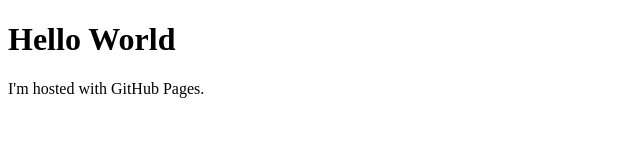
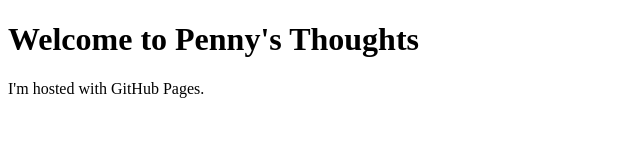
Before and after one commit to thoughtsbypenny/thoughts-by-penny, a plain HTML site: page index.html in a window 1280 px wide. Shown: the whole page, without its empty margins (0-640 px from the left). Drawn offline with Linux system fonts and the light colour scheme.

Commit message:
update hello world

```diff
--- a/index.html
+++ b/index.html
@@ -1,7 +1,7 @@
 <!DOCTYPE html>
 <html>
 <body>
-<h1>Hello World</h1>
+<h1>Welcome to Penny's Thoughts</h1>
 <p>I'm hosted with GitHub Pages.</p>
 </body>
 </html>
```
